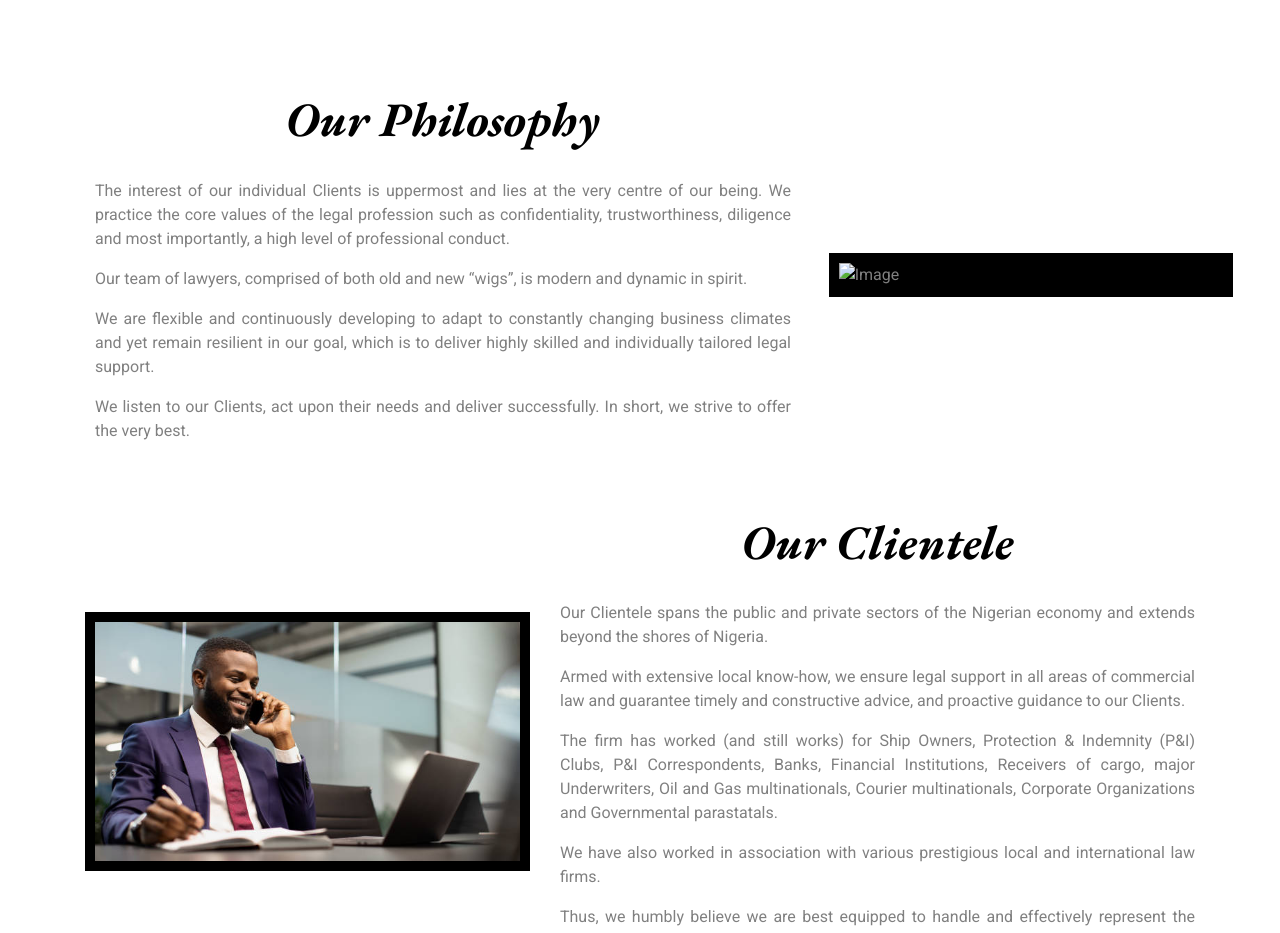
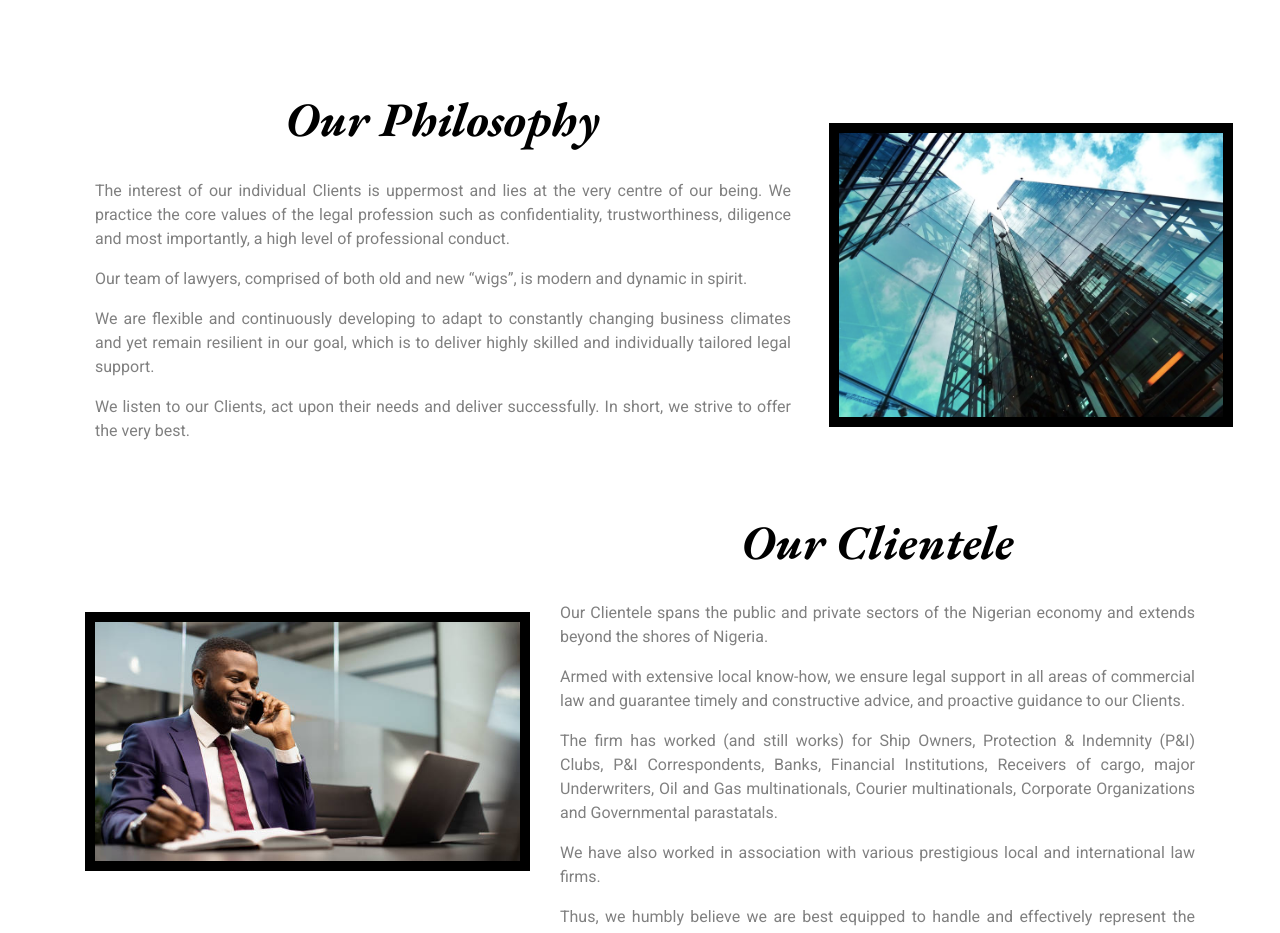
Before and after one commit to Hay-Honourise/sulu, a plain HTML site: page index.html in a window 1280 px wide. Shown: the part 1260-2193 px from the top of the page. Drawn offline with nearby package versions, Linux system fonts and the light colour scheme.

Commit message:
Add files via upload

```diff
--- a/index.html
+++ b/index.html
@@ -216,7 +216,7 @@
                     </div>
                     <div class="col-lg-5 col-md-6">
                         <div class="clientele-img common_effect">
-                            <img src="img/" alt="Image">
+                            <img src="img/philosophy.webp" alt="Image">
                         </div>
                     </div>
                 </div>
```
